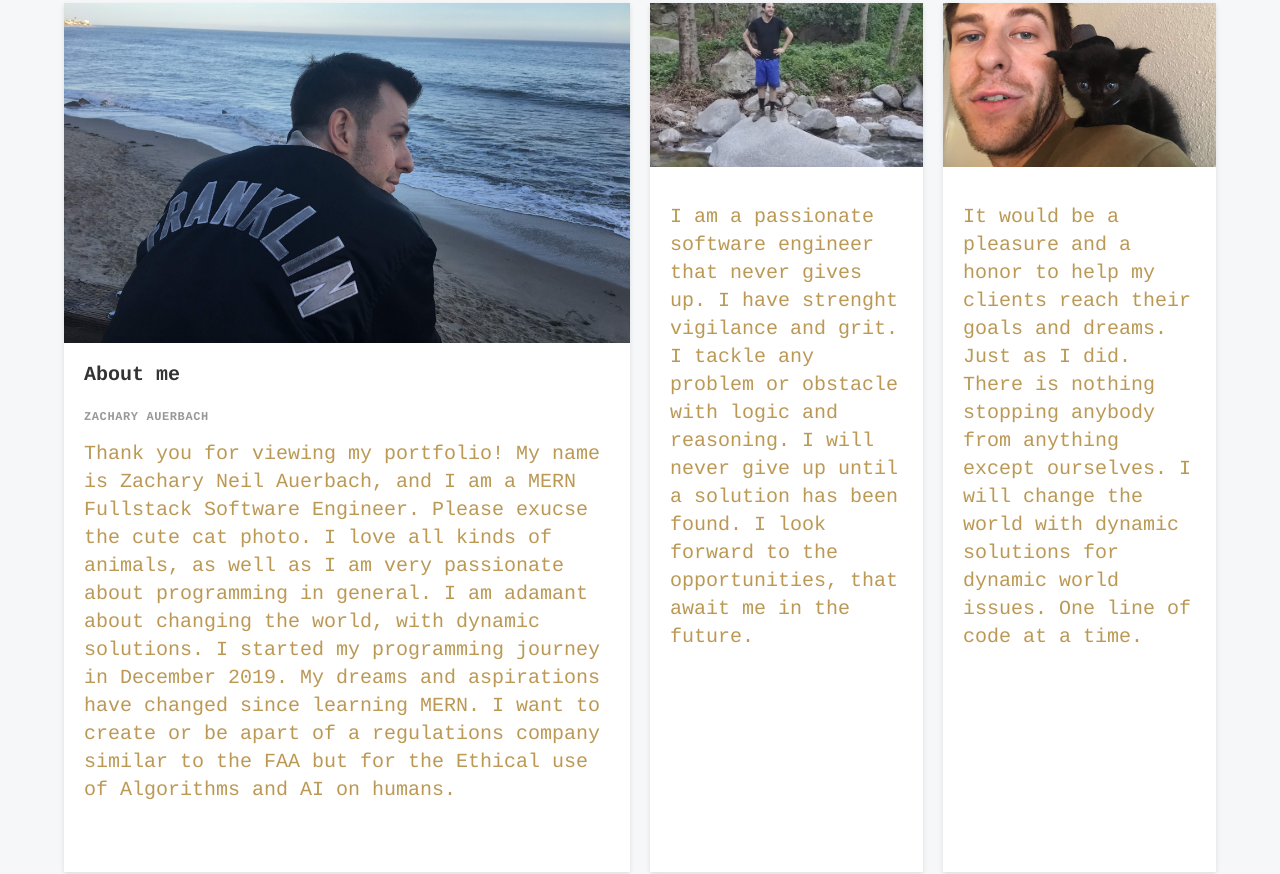
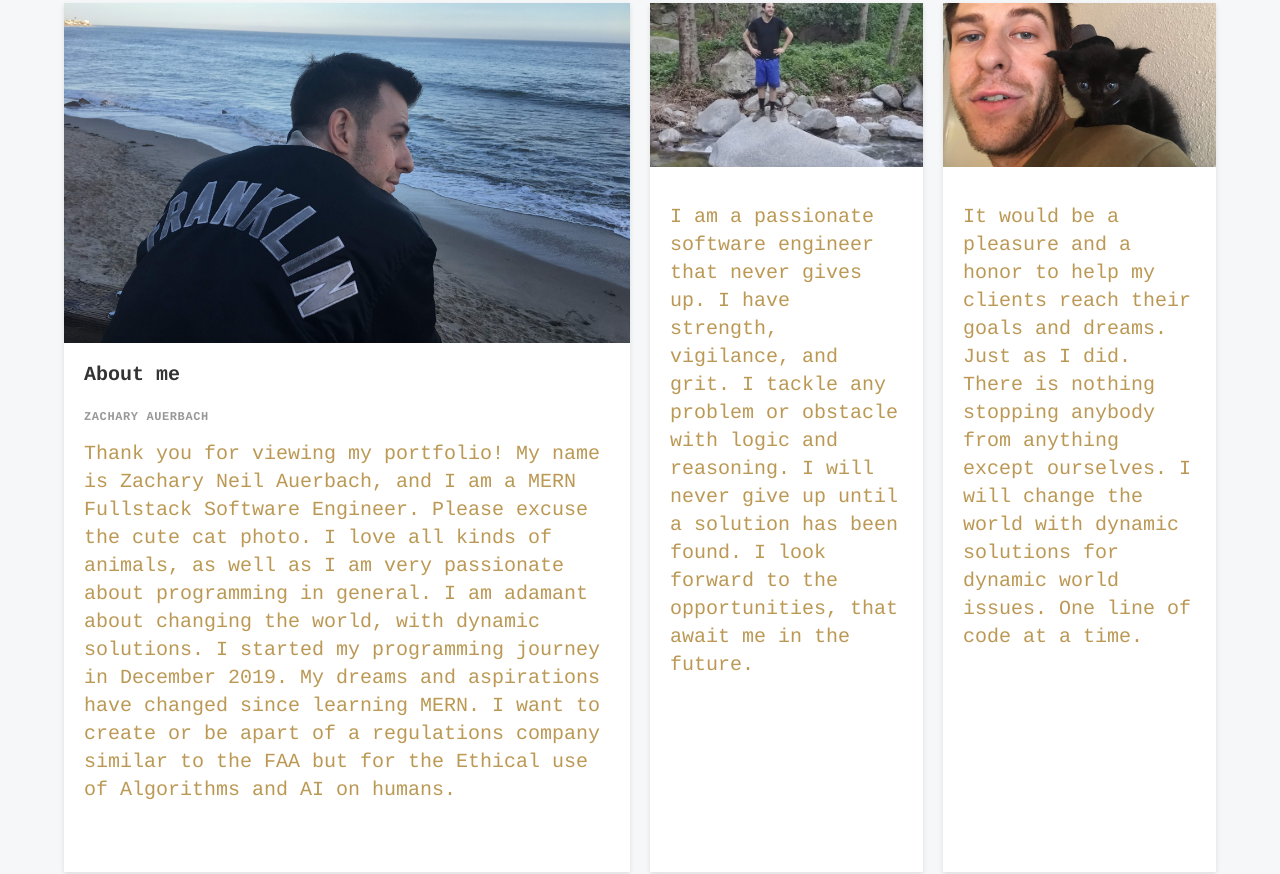
Before and after one commit to ZachBach/Portfolio-2021, a website: page dist/homepage.html in a window 1280 px wide. Shown: the part 294-1168 px from the top of the page. Drawn offline with nearby package versions, Linux system fonts and the light colour scheme.

Commit message:
gramatical errors

```diff
--- a/dist/homepage.html
+++ b/dist/homepage.html
@@ -56,7 +56,7 @@
                     <h1>About me</h1>
                     <span>Zachary Auerbach</span>
                     <p>Thank you for viewing my portfolio! My name is Zachary Neil Auerbach, and I am a MERN Fullstack
-                        Software Engineer. Please exucse the cute cat photo. I love all kinds of animals, as well as I
+                        Software Engineer. Please excuse the cute cat photo. I love all kinds of animals, as well as I
                         am very passionate about programming in general. I am adamant about changing the world, with
                         dynamic solutions.
                         I started my programming journey in December 2019. My dreams and aspirations have changed since
@@ -72,7 +72,7 @@
                 <div class="thumbnail__img" style="background-image: url(./assets/img/aboutme-2.jpg);">
                 </div>
                 <article>
-                    <p>I am a passionate software engineer that never gives up. I have strenght vigilance and
+                    <p>I am a passionate software engineer that never gives up. I have strength, vigilance, and
                         grit.
                         I tackle any problem or obstacle with logic and reasoning. I will never give up until a
                         solution has been found. I look forward to the opportunities,
```
